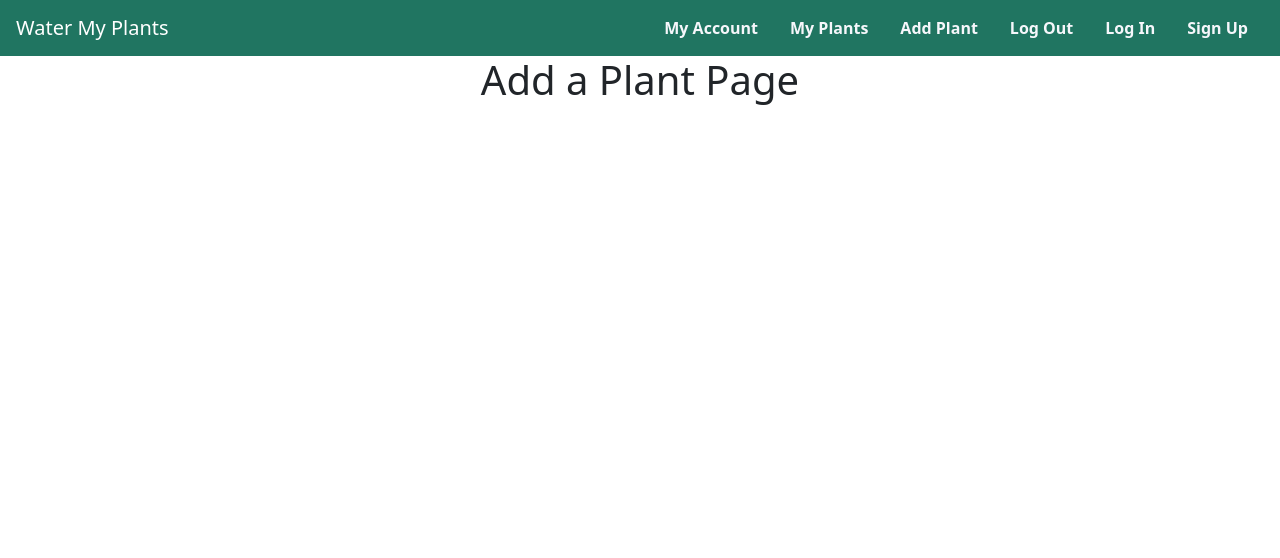
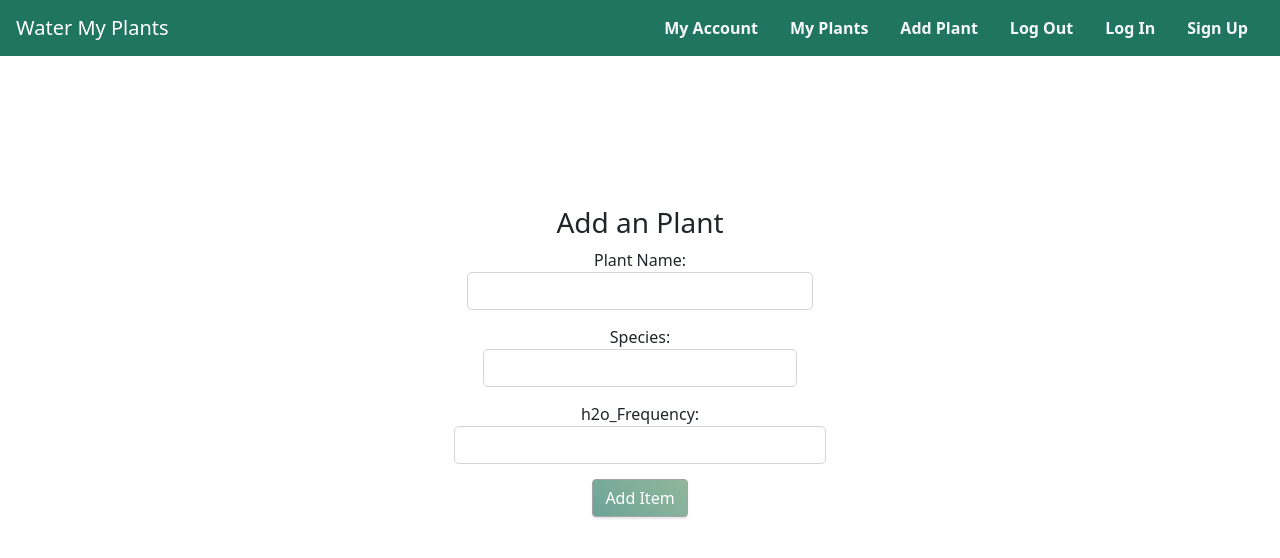
Before and after one commit to Water-My-Plants-2-ft/front-end, a React (Create React App) app: page /addplants in a window 1280 px wide. Shown: the top 558 px of the page. Built offline with nearby package versions, Linux system fonts and the light colour scheme.

Commit message:
addPlant

```diff
--- a/src/Components/AddPlants.js
+++ b/src/Components/AddPlants.js
@@ -1,11 +1,143 @@
-import React from "react";
+import React, { useState } from "react";
+import schema from "../Components/validation/plantSchema";
+import * as yup from "yup";
+import styled from "styled-components";
+import { Container, Row, Col, Button } from "reactstrap";
+import axios from "axios";
 
-const AddPlants = () => {
+import { useHistory } from "react-router";
+
+const FormContainer = styled.div`
+  margin-top: 150px;
+  width: 100%;
+`;
+
+const Input = styled.input`
+  width: 100%;
+  padding: 6px 10px;
+  border: 1px solid #d5d5d5;
+  border-radius: 5px;
+  margin-bottom: 15px;
+`;
+
+const initialValue = {
+  plant_name: "",
+  item_description: "",
+
+  h2o_Frequency: "",
+};
+
+//Component for owner to add an item
+const AddItem = () => {
+  //New item state
+  const [item, setItem] = useState(initialValue);
+  const history = useHistory();
+
+  //Change handler
+  const inputChange = (event) => {
+    const { name, value } = event.target;
+
+    validateItem(name, item[name]);
+  };
+
+  //Submit handler
+  const onSubmit = (event) => {
+    event.preventDefault();
+    // console.log("New item added");
+    // console.log(item);
+
+    // axios
+    //   .post("url", item)
+    //   .then((res) => {
+    //     alert("New Item Added 🤠");
+    //     history.push("/items");
+    //   })
+    //   .catch((err) => {
+    //     console.log(err);
+    //   });
+    setItem(initialValue);
+  };
+
+  //Errors state
+  const [errors, setErrors] = useState({
+    plant_name: "",
+    species: "",
+
+    h2o_Frequency: "",
+  });
+
+  //Validation
+  const validateItem = (name, value) => {
+    yup
+      .reach(schema, name)
+      .validate(value)
+      .then(() => {
+        setErrors({
+          ...errors,
+          [name]: "",
+        });
+      })
+      .catch((err) => {
+        console.log(err.errors);
+        setErrors({
+          ...errors,
+          [name]: err.errors[0],
+        });
+      });
+  };
+
   return (
-    <div>
-      <h1>Add a Plant Page</h1>
-    </div>
+    <Container>
+      <Row>
+        <Col xs="12" md={{ size: 6, offset: 3 }}>
+          <FormContainer>
+            <h3>Add an Plant</h3>
+            <form onSubmit={onSubmit}>
+              <label>
+                Plant Name:
+                <Input
+                  name="plant_name"
+                  value={item.plant_name}
+                  onChange={inputChange}
+                />
+              </label>
+              <label>
+                Species:
+                <Input
+                  name="species"
+                  type="text"
+                  value={item.species}
+                  onChange={inputChange}
+                />
+              </label>
+              <br />
+              <label>
+                h2o_Frequency:
+                <Input
+                  name="h2o_Frequency"
+                  type="text"
+                  value={item.h2o_Frequency}
+                  onChange={inputChange}
+                />
+              </label>
+              <div>
+                <Button
+                  type="submit"
+                  disabled={!item.plant_name || !item.species}
+                >
+                  Add Item
+                </Button>
+              </div>
+              <p>{errors.plant_name}</p>
+              <p>{errors.species}</p>
+
+              <p>{errors.h2o_Frequency}</p>
+            </form>
+          </FormContainer>
+        </Col>
+      </Row>
+    </Container>
   );
 };
 
-export default AddPlants;
+export default AddItem;
--- a/src/Components/EditAccount.js
+++ b/src/Components/EditAccount.js
@@ -25,7 +25,7 @@ const EditAccount = () => {
   const [formValues, setFormValues] = useState({
     username: "",
     password: "",
-    email: "",
+    phoneNumber: "",
   });
   const [alert, setAlert] = useState(false);
   const [error, setError] = useState("");
@@ -99,11 +99,11 @@ const EditAccount = () => {
 
                     <div>
                       <Input
-                        value={formValues.email}
+                        value={formValues.phoneNumber}
                         onChange={onChange}
-                        name="email"
+                        name="phoneNumber"
                         type="text"
-                        placeholder="New Email"
+                        placeholder="New Number"
                       />
                     </div>
 
--- a/src/Components/MyAccount.js
+++ b/src/Components/MyAccount.js
@@ -45,12 +45,12 @@ const MyAccount = () => {
         <br />
         <br />
         <h2>
-          Email: <Badge color="info">email</Badge>
+          Phone #: <Badge color="info">phone #</Badge>
         </h2>
         <br />
         <br />
         <h2>
-          User ID: <Badge color="info">userid </Badge>
+          User ID: <Badge color="info">userid</Badge>
         </h2>
         <br />
         <br />
--- a/src/Components/SignUp.js
+++ b/src/Components/SignUp.js
@@ -23,7 +23,7 @@ const SignupPage = () => {
   const initialFormValues = {
     username: "",
     password: "",
-    email: "",
+    phoneNumber: "",
   };
 
   const [formValues, setFormValues] = useState(initialFormValues);
@@ -108,11 +108,11 @@ const SignupPage = () => {
 
                   <div>
                     <Input
-                      value={formValues.email}
+                      value={formValues.phoneNumber}
                       onChange={onChange}
-                      name="email"
+                      name="phoneNumber"
                       type="text"
-                      placeholder="email"
+                      placeholder="Phone Number"
                     />
                   </div>
                   <div>
@@ -124,7 +124,7 @@ const SignupPage = () => {
                   <div>
                     <p>{formErrors.userName}</p>
                     <p>{formErrors.password}</p>
-                    <p>{formErrors.email}</p>
+                    <p>{formErrors.phoneNumber}</p>
                   </div>
                 </form>
               </div>
--- /dev/null
+++ b/src/Components/validation/plantSchema.js
@@ -0,0 +1,7 @@
+import * as yup from "yup";
+
+export default yup.object().shape({
+  plant_name: yup.string().required("name is required"),
+  species: yup.string().required("Species is required"),
+  h2o_Frequency: yup.string().required("Frequency is required"),
+});
```
